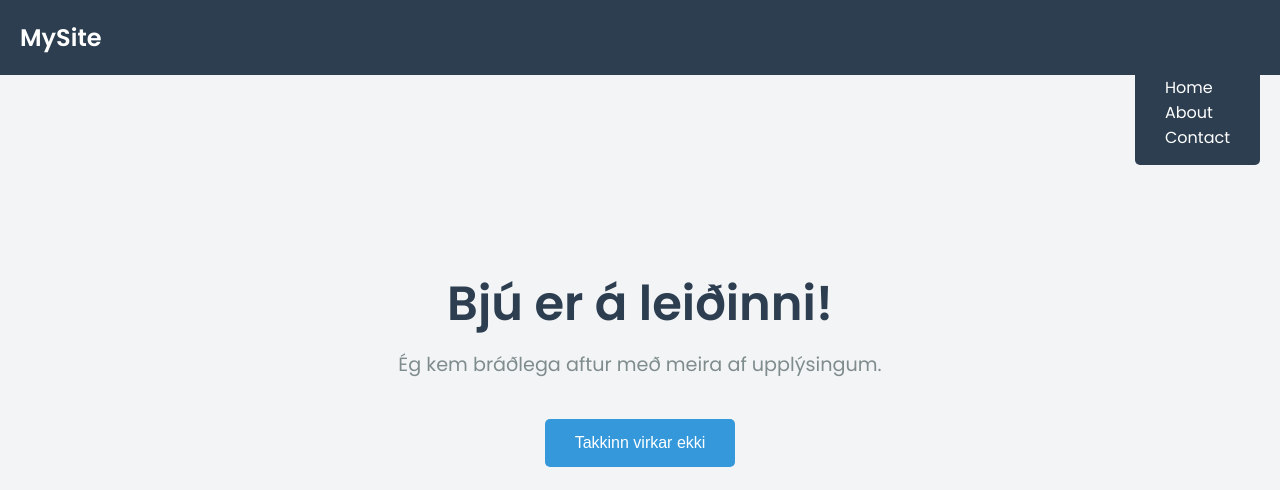
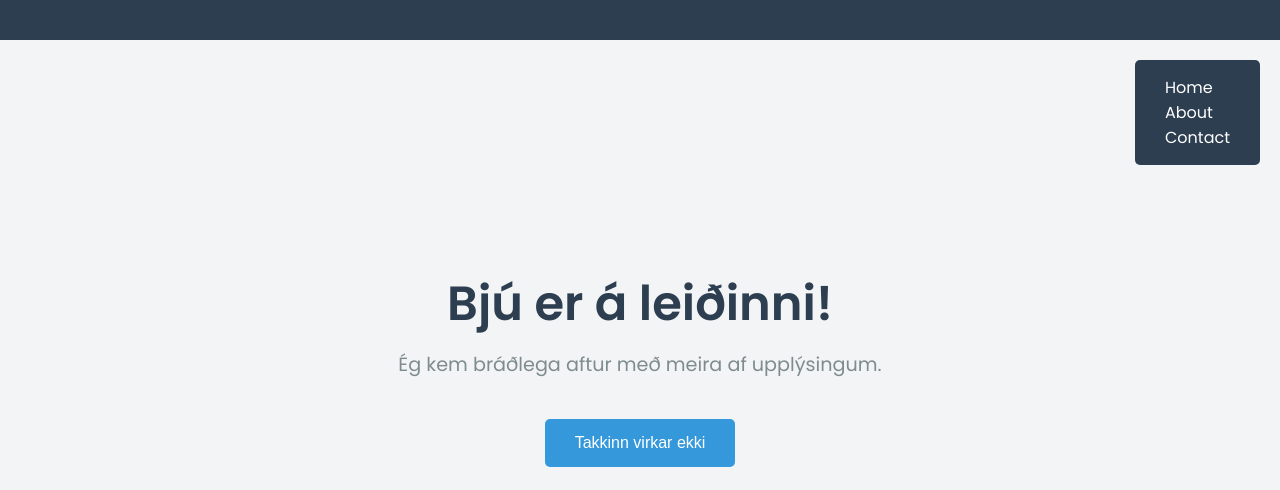
Before and after one commit to benjjamin1/new, a plain HTML site: page index.html in a window 1280 px wide. Shown: the top 490 px of the page. Drawn offline with Linux system fonts and the light colour scheme.

Commit message:
Update index.html

```diff
--- a/index.html
+++ b/index.html
@@ -175,7 +175,7 @@
 
     <!-- Navbar -->
     <nav class="navbar">
-        <div class="logo">MySite</div>
+        <div class="logo"></div>
         <ul class="nav-links">
             <li><a href="#home">Home</a></li>
             <li><a href="#about">About</a></li>
```
